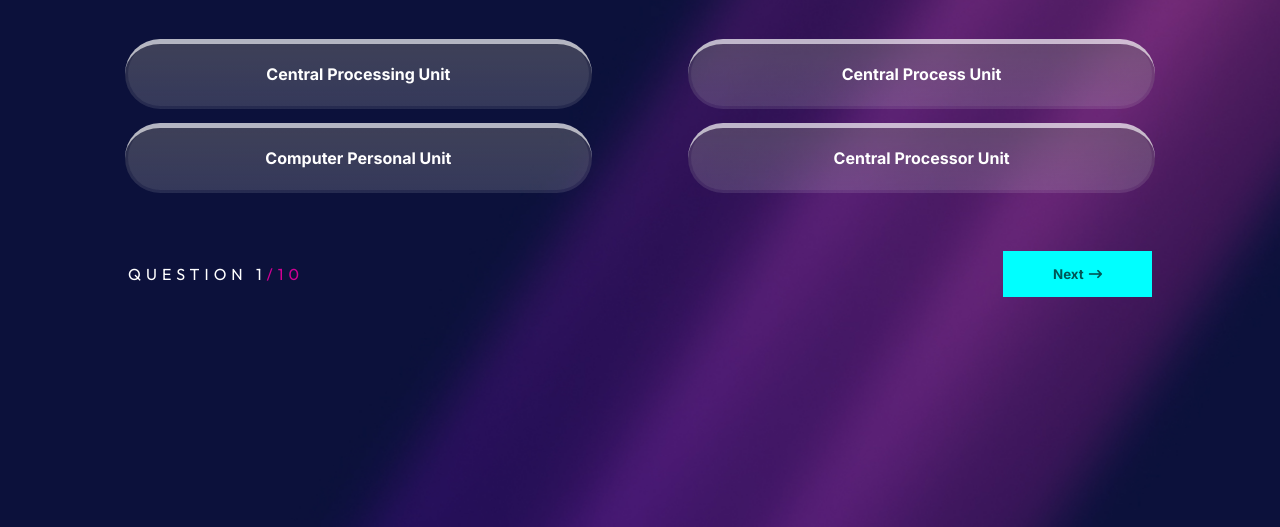
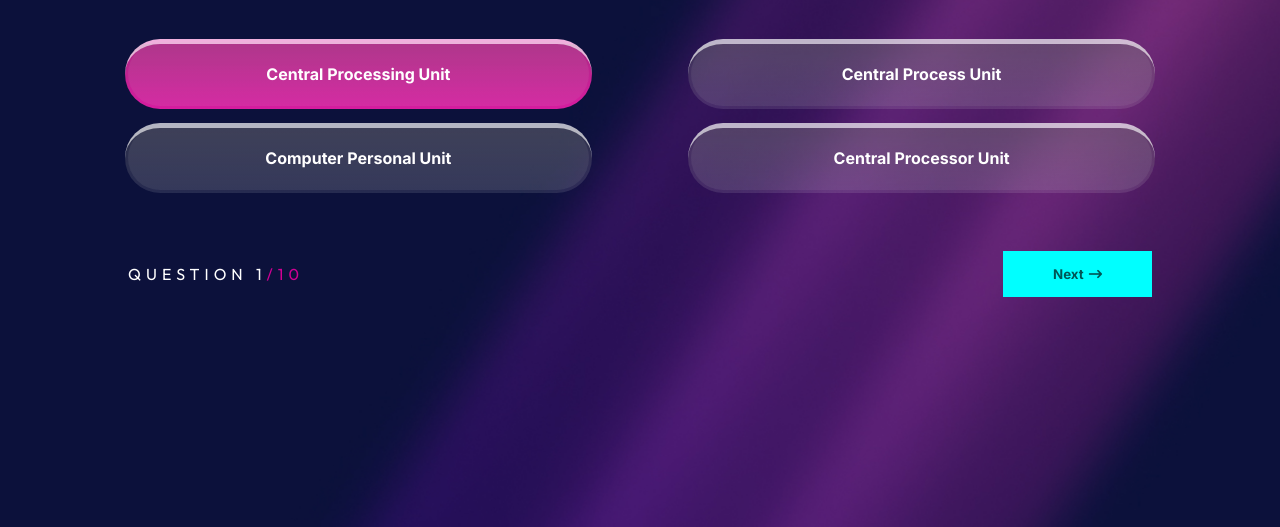
Before and after one commit to lwtrix/ep-benchmark, a website with bundled scripts: page pages/benchmark.html in a window 1280 px wide. Both pictures are taken after a click on the element "Central Processing Unit". Shown: the part 273-800 px from the top of the page. Built offline with nearby package versions, Linux system fonts and the light colour scheme.

Commit message:
minor js changes

```diff
--- a/css/benchmark.css
+++ b/css/benchmark.css
@@ -133,3 +133,7 @@ body {
     box-shadow: 2px 2px 10px #00ffff85,
                 -2px -2px 10px #00ffff85;
 }
+
+.selected::before {
+    background-color: #d20094;
+}
--- a/index.js
+++ b/index.js
@@ -1,16 +1,26 @@
 import { quizData } from "./data/quizData.js";
 const nextBtn = document.querySelector('#nextBtn');
 let questionCount = -1;
+const answers = [];
+
+
 
 const selectOption = (e) => {
-    console.log(quizData[questionCount].correct_answer)
-    console.log(questionCount)
+    // console.log(quizData[questionCount].correct_answer)
+    // console.log(questionCount)
 
-    if(e.target.textContent == quizData[questionCount].correct_answer) {
-        console.log('correct')
-    } else {
-        console.log('incorrect')
+    // if(e.target.textContent == quizData[questionCount].correct_answer) {
+    //     console.log('correct')
+    // } else {
+    //     console.log('incorrect')
+    // }
+    const optionsElements = document.querySelectorAll('.q-option');
+
+    for(let option of optionsElements) {
+        option.classList.remove('selected')
     }
+
+    console.log(e.target.classList.add('selected'))
 }
 
 const createQuestions = (arrData) => {
```
